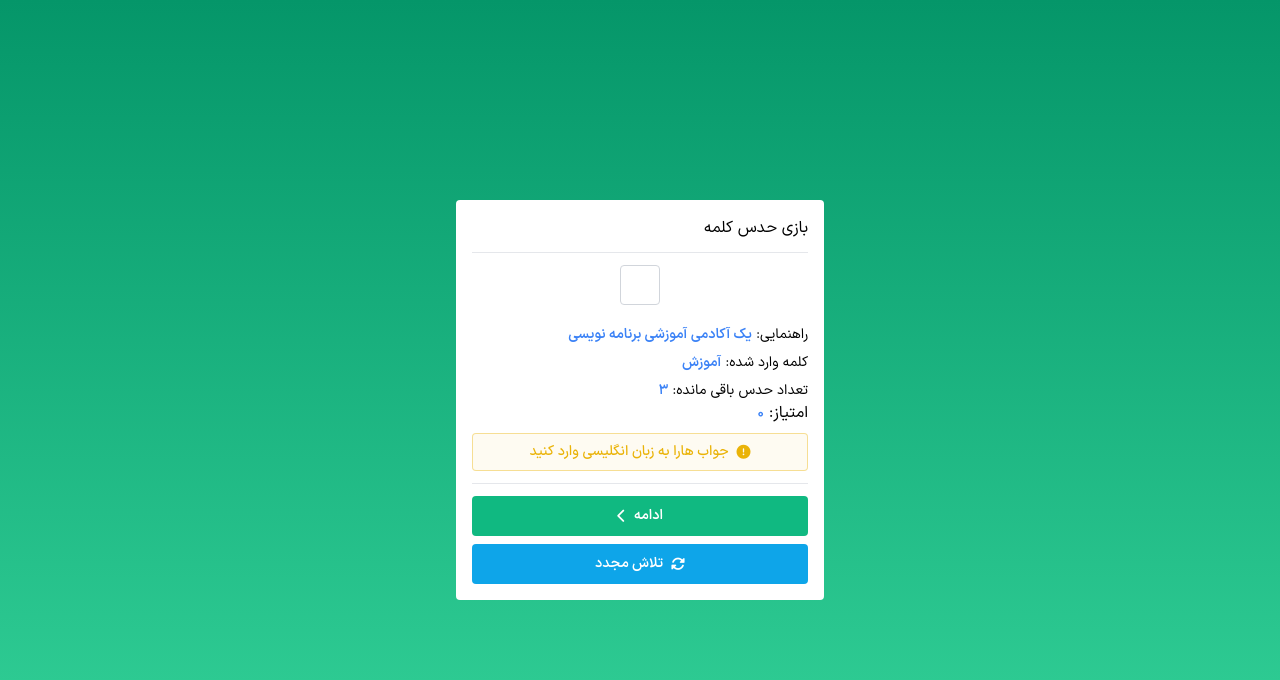
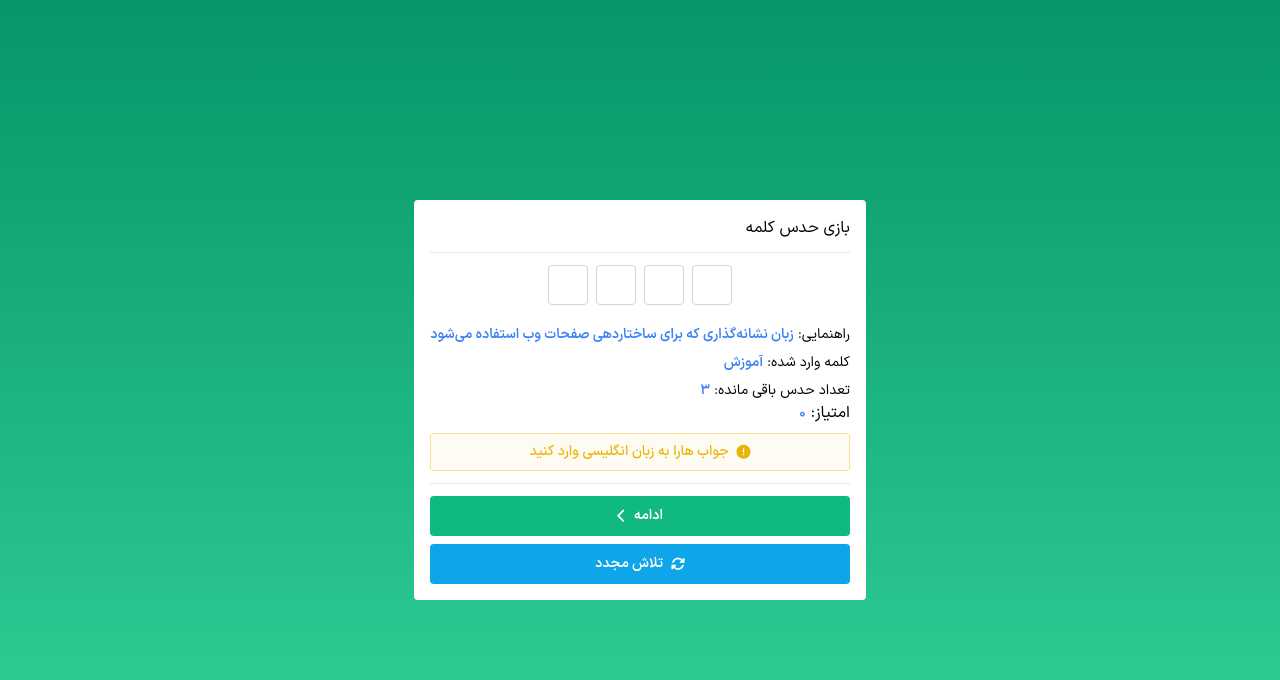
Before and after one commit to erfan-ne/Word-Guessing, a plain HTML site: page index.html in a window 1280 px wide. Drawn offline with Linux system fonts and the light colour scheme.

Commit message:
fit(app.js): create loadQuestion function

```diff
--- a/index.html
+++ b/index.html
@@ -18,9 +18,7 @@
         <p class="game-card-title">بازی حدس کلمه</p>
       </header>
       <main>
-        <div class="inputs" dir="ltr">
-          <input class="letter" maxlength="1"></input>
-        </div>
+        <div class="inputs" dir="ltr"><!-- data from js --></div>
         <div class="hint">
           <p class="hint-text">
             راهنمایی:
--- a/js/index.js
+++ b/js/index.js
@@ -59,11 +59,21 @@ const score = document.querySelector(".score")
 const continueBtn = document.querySelector(".continue")
 const resetBtn = document.querySelector(".reset")
 
-const loadPage = () => {
-  questions.forEach((question)=>{
-    console.log(question);
+let questionIndex = 0;
 
-  })
+const loadQuestion = () => {
+  const currentQuestion = questions[questionIndex]
+  const answerLength = currentQuestion.answer.length
+
+  hintTitle.innerHTML = currentQuestion.hint
+  for (let i = 0; i < answerLength; i++) {
+    inputs.insertAdjacentHTML("beforeend" ,
+      `
+      <input class="letter" maxlength="1"></input>
+      `
+    )
+  }
+
 }
 
-window.addEventListener("load" , loadPage)
+window.addEventListener("load" , loadQuestion)
```
